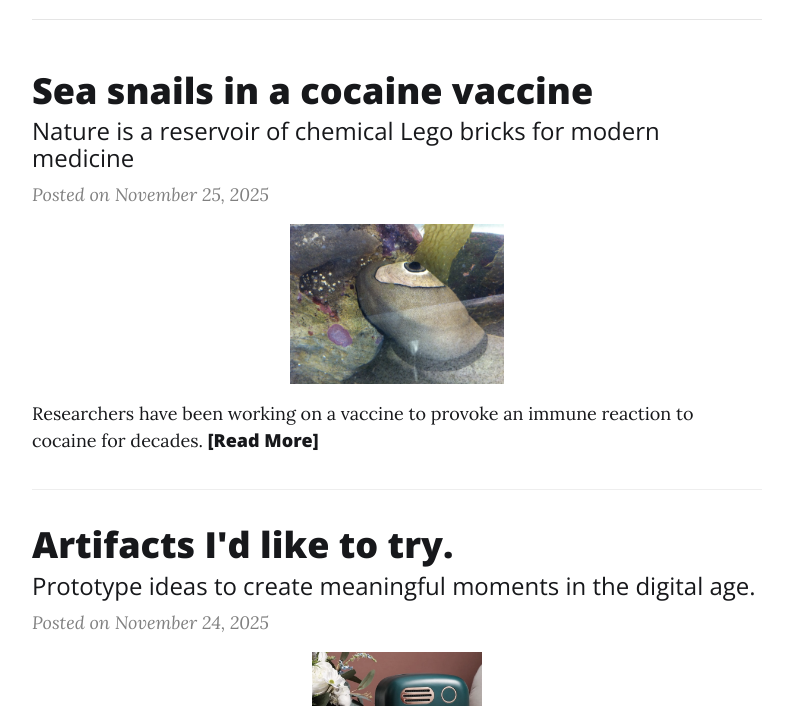
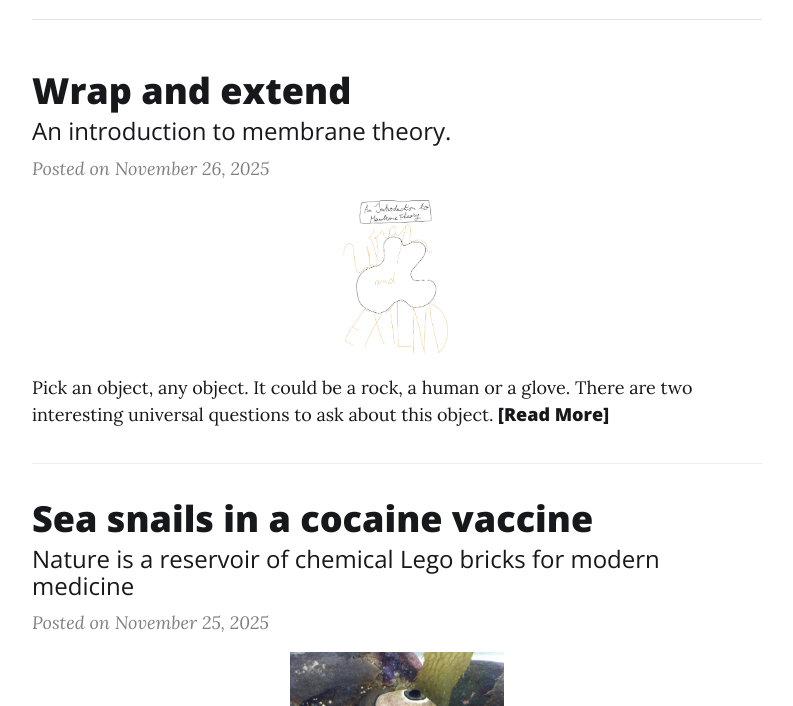
Before and after one commit to aVariengien/avariengien.github.io, a Jekyll site: the page built from blog.html, in a window 1280 px wide and 900 px high, scrolled down 294 px, cut to the strip 194-900 px from the top of the window. Shown: the whole strip, without its empty margins (243-1036 px from the left). Built offline with Jekyll 4.4.1, drawn with Linux system fonts in a browser that asks for light colours.

Commit message:
add wrap extend

```diff
--- a/_posts/2025-11-25-sea-snails.md
+++ b/_posts/2025-11-25-sea-snails.md
@@ -9,4 +9,38 @@ permalink: sea-snails-cocaine-vaccine
 thumbnail-img: /assets/img/sea-snails/snail.jpg
 ---
 
-*Available on [Substack](https://alexandrevariengien.substack.com/p/sea-snails-in-a-cocaine-vaccine).*
+Sea shell proteins in cocaine vaccine
+The animal kingdom is lego bricks for modern medicine
+
+Researchers have been working on a vaccine to provoke an immune reaction to cocaine for decades. The hope is that such a treatment would help drug users overcome their addiction, as their immune system would destroy the molecules before they can interfere with the brain.
+
+However, contrary to vaccines directed against large pathogen proteins (like the COVID vaccine), cocaine is a small molecule made up of only 43 atoms. The molecule is small enough that it is not recognized as a foreign body by the immune system and can travel in the blood through the blood-brain barrier, binding to synaptic receptors of neurons.
+
+To train the immune system to react to the small molecule, the plan is to attach a chemical with a shape similar to cocaine (as cocaine eventually degrades by reacting with water) to a carrier protein large enough to trigger the antibody response of the immune system.
+
+Antibodies work by taking a fingerprint of the surface of the foreign molecule so they can recognize it later and escalate an immune response more quickly. In our case, the body would create many antibodies memorizing fingerprints of the carrier molecule (which takes up most of the volume) and some fingerprints from the cocaine-shaped small molecule. This last category of antibodies would then be able to recognize cocaine when it is injected alone.
+
+On top of the challenge of making the fingerprint from the cocaine-shaped molecule stick to a carrier that generalizes to react to pure cocaine, researchers need to ensure that the many carrier-shaped antibodies will not trigger against proteins naturally present in the body. Otherwise, this could lead to the development of autoimmune diseases, where the immune system attacks its own cells.
+
+To address these challenges, a [line of research initiated in the 2000s](https://pmc.ncbi.nlm.nih.gov/articles/PMC29369/) used a carrier called KLH (Keyhole Limpet Hemocyanin). It is a protein extracted from the giant keyhole limpet, a peaceful aquatic snail living along the coast of western North America.
+
+
+![img](/assets/img/sea-snails/snail.jpg){: .center width="80%"}
+<div style="text-align: center;"><i>The giant keyhole limpet with its soft black mantle extended over its shell.</i></div>
+
+
+The protein combines many desirable characteristics. First, it is large enough to create a strong immune reaction. Second, it has many spots to attach small molecules, maximizing the carrier/target surface ratio. Third, it comes from an organism that is phylogenetically distant from humans, making it unlikely that its shape will resemble human proteins.
+
+From what I understand from the clinical trial, the vaccine can [successfully create an immune reaction in rats](https://www.pnas.org/doi/10.1073/pnas.97.11.6202), and can even reduce self-administration of cocaine in rats that have been trained to be drug users.
+
+Alas, this cute sea creature doesn't hold the secret to solving drug addiction yet. KLH-based vaccines remain confined to academic papers and have not been applied in human studies.
+
+However, other types of cocaine vaccines (using bacterial protein carriers) have been tested on humans. [They created an immune reaction in 40%](https://pmc.ncbi.nlm.nih.gov/articles/PMC2936703) of the subjects, who reported that the cocaine was perceived as being of "lower quality."
+
+**The story behind the story.**
+
+I found this story late at night after discovering the existence of a cocaine vaccine. I was obsessed with understanding how one could hope to make people immune to drugs. I pieced together the mechanisms, following citation chains from scientific papers and Wikipedia pages, until I came across a picture of the giant keyhole limpet.
+
+As I stared at this animal, the whole story sounded so absurd. We are harvesting the blood from this mollusk to build artificial molecules to manipulate the human immune system so it would destroy chemicals from the coca plant to which humans are addicted.
+
+It keeps living in my mind as this dual symbol of scientific achievement and the death of wonder for the natural world. In medical research, animals stop existing as beings; they are reservoirs of chemical building blocks.
--- /dev/null
+++ b/_posts/2025-11-26-wrap-extend.md
@@ -0,0 +1,21 @@
+---
+layout: post
+title: "Wrap and extend"
+subtitle: "An introduction to membrane theory."
+mathjax: true
+excerpt: "Pick an object, any object. It could be a rock, a human or a glove. There are two interesting universal questions to ask about this object."
+hide_from_list: false
+permalink: wrap-extend
+thumbnail-img: /assets/img/membrane/1.png
+---
+
+![img1](/assets/img/membrane/1.png)
+![img1](/assets/img/membrane/2.png)
+![img1](/assets/img/membrane/3.png)
+![img1](/assets/img/membrane/4.png)
+![img1](/assets/img/membrane/5.png)
+![img1](/assets/img/membrane/6.png)
+![img1](/assets/img/membrane/7.png)
+![img1](/assets/img/membrane/8.png)
+![img1](/assets/img/membrane/9.png)
+![img1](/assets/img/membrane/10.png)
```
Also changed, not shown: assets/img/membrane/1.png (added), assets/img/membrane/10.png (added), assets/img/membrane/2.png (added), assets/img/membrane/3.png (added), assets/img/membrane/4.png (added), assets/img/membrane/5.png (added), assets/img/membrane/6.png (added), assets/img/membrane/7.png (added), assets/img/membrane/8.png (added), assets/img/membrane/9.png (added), 1 other file.
